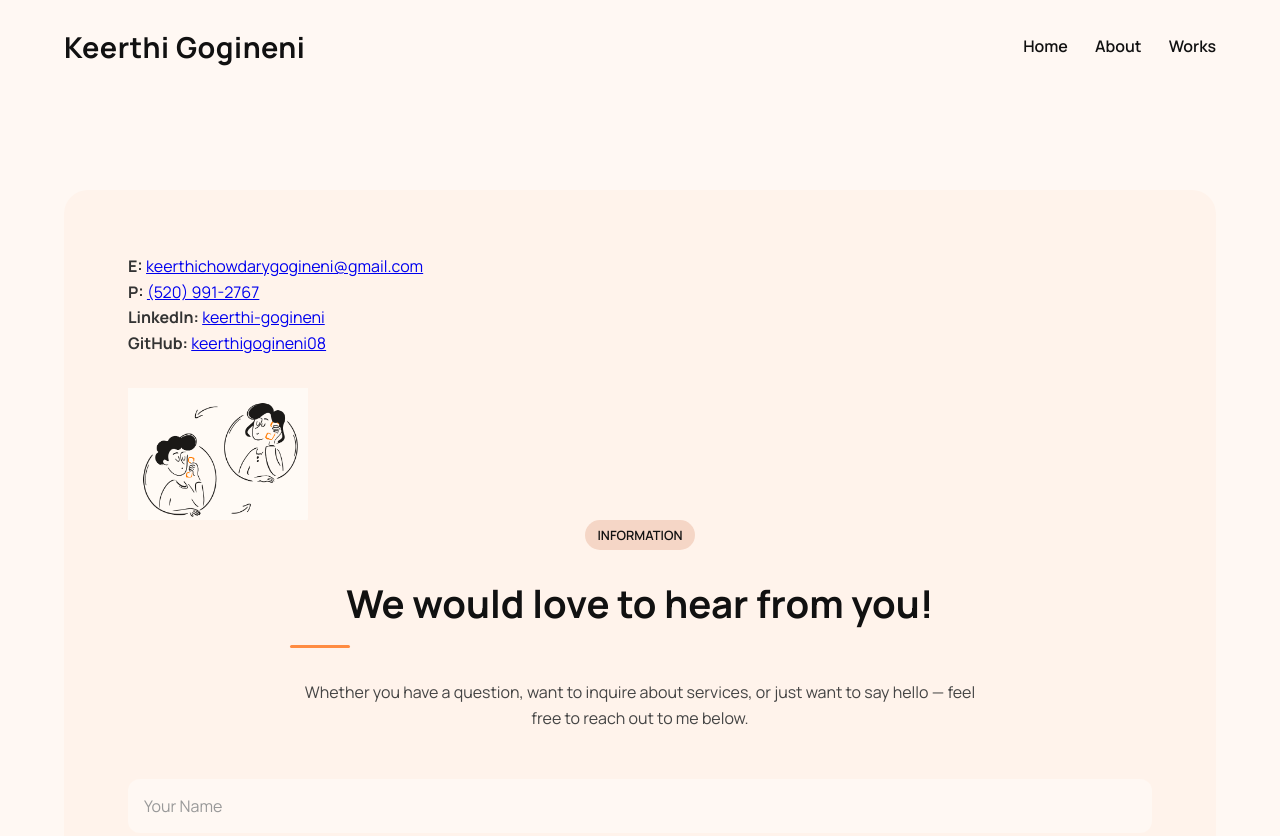
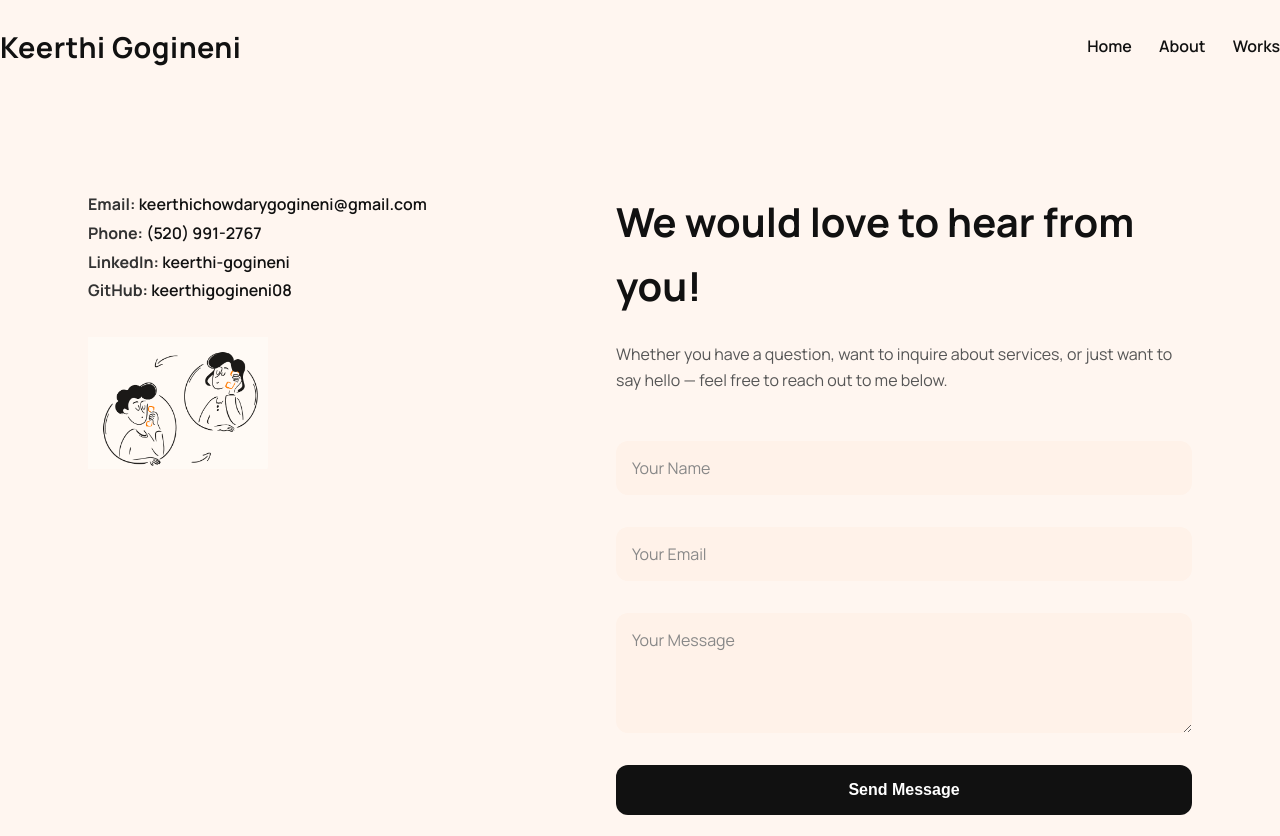
Before and after one commit to keerthigogineni08/keerthi-portfolio, a plain HTML site: page contact.html in a window 1280 px wide. Shown: the top 836 px of the page. Drawn offline with Linux system fonts and the light colour scheme.

Commit message:
contact page

```diff
--- a/contact.html
+++ b/contact.html
@@ -6,6 +6,118 @@
   <title>Contact | Keerthi Gogineni</title>
   <link href="https://fonts.googleapis.com/css2?family=Manrope:wght@400;600;700&display=swap" rel="stylesheet" />
   <link rel="stylesheet" href="style.css" />
+  <style>
+    body {
+      font-family: 'Manrope', sans-serif;
+      background-color: #fff6f0;
+      color: #111;
+      margin: 0;
+      padding: 0;
+    }
+
+    .contact-wrapper {
+      display: flex;
+      justify-content: space-between;
+      align-items: flex-start;
+      flex-wrap: wrap;
+      gap: 3rem;
+      padding: 6rem 3rem;
+      max-width: 1200px;
+      margin: 0 auto;
+    }
+
+    .contact-info {
+      flex: 1;
+      min-width: 260px;
+    }
+
+    .contact-info p {
+      font-size: 1rem;
+      line-height: 1.8;
+    }
+
+    .contact-info a {
+      color: #111;
+      text-decoration: none;
+      font-weight: 600;
+    }
+
+    .contact-info a:hover {
+      color: #ff8c42;
+    }
+
+    .contact-info img {
+      margin-top: 2rem;
+      max-width: 180px;
+    }
+
+    .contact-form {
+      flex: 1.2;
+      min-width: 300px;
+    }
+
+    .contact-form h2 {
+      font-size: 2.5rem;
+      margin-bottom: 0.5rem;
+    }
+
+    .contact-form p {
+      font-size: 1rem;
+      color: #555;
+      margin-bottom: 2rem;
+    }
+
+    .contact-form input,
+    .contact-form textarea {
+      width: 100%;
+      padding: 1rem;
+      border-radius: 12px;
+      border: none;
+      background-color: #fff2e9;
+      font-size: 1rem;
+      margin-bottom: 1rem;
+      font-family: inherit;
+      color: #111;
+    }
+
+    .contact-form input::placeholder,
+    .contact-form textarea::placeholder {
+      color: #888;
+      font-weight: 500;
+    }
+
+    .contact-form textarea {
+      resize: vertical;
+      min-height: 120px;
+    }
+
+    .contact-form button {
+      background-color: #111;
+      color: #fff;
+      padding: 1rem;
+      width: 100%;
+      border: none;
+      border-radius: 12px;
+      font-weight: 700;
+      font-size: 1rem;
+      cursor: pointer;
+      transition: all 0.3s ease;
+    }
+
+    .contact-form button:hover {
+      background-color: #ff8c42;
+    }
+
+    @media (max-width: 768px) {
+      .contact-wrapper {
+        flex-direction: column;
+        padding: 3rem 1.5rem;
+      }
+      .contact-form h2 {
+        font-size: 2rem;
+      }
+    }
+  </style>
 </head>
 <body>
   <header class="navbar">
@@ -17,47 +129,25 @@
     </nav>
   </header>
 
-  <!-- Contact Section -->
-  <section class="contact-section fade-in">
-    <div class="contact-layout">
-      <!-- Contact Info (Left Side) -->
+  <section class="contact-wrapper">
+    <!-- Contact Info -->
     <div class="contact-info">
-        <p><strong>E:</strong> <a href="mailto:keerthichowdarygogineni@gmail.com">keerthichowdarygogineni@gmail.com</a></p>
-        <p><strong>P:</strong> <a href="tel:+15209912767">(520) 991-2767</a></p>
+      <p><strong>Email:</strong> <a href="mailto:keerthichowdarygogineni@gmail.com">keerthichowdarygogineni@gmail.com</a></p>
+      <p><strong>Phone:</strong> <a href="tel:+15209912767">(520) 991-2767</a></p>
       <p><strong>LinkedIn:</strong> <a href="https://www.linkedin.com/in/keerthi-gogineni/" target="_blank">keerthi-gogineni</a></p>
       <p><strong>GitHub:</strong> <a href="https://github.com/keerthigogineni08" target="_blank">keerthigogineni08</a></p>
       <img src="assets/contact-illustration.png" alt="Contact Illustration" />
     </div>
 
-      <!-- Contact Form (Right Side) -->
+    <!-- Contact Form -->
     <form class="contact-form">
-        <div class="contact-header">
-          <span class="tag">INFORMATION</span>
-          <h2 class="section-title">We would love to hear from you!</h2>
-          <p class="contact-subtitle">
-            Whether you have a question, want to inquire about services, or just want to say hello — feel free to reach out to me below.
-          </p>
-        </div>
-
+      <h2>We would love to hear from you!</h2>
+      <p>Whether you have a question, want to inquire about services, or just want to say hello — feel free to reach out to me below.</p>
       <input type="text" name="name" placeholder="Your Name" required />
       <input type="email" name="email" placeholder="Your Email" required />
       <textarea name="message" placeholder="Your Message" required></textarea>
-        <button type="submit" class="button-dark">Send Message</button>
+      <button type="submit">Send Message</button>
     </form>
-    </div>
-  </section>
-
-  <!-- CTA Section -->
-  <section class="cta fade-in">
-    <h2>Time to Shine! Drop a line!</h2>
-    <a class="button" href="works.html">🧡 See My Work</a>
-    <div class="socials">
-      <a href="https://www.linkedin.com/in/keerthi-gogineni/" target="_blank">LinkedIn</a> /
-      <a href="https://github.com/keerthigogineni08" target="_blank">GitHub</a>
-    </div>
-    <div class="cta-img">
-      <img src="assets/mailbox_character.png" alt="Call Illustration" />
-    </div>
   </section>
 </body>
 </html>
```
Lines whose indentation alone changed are shown as unchanged.
